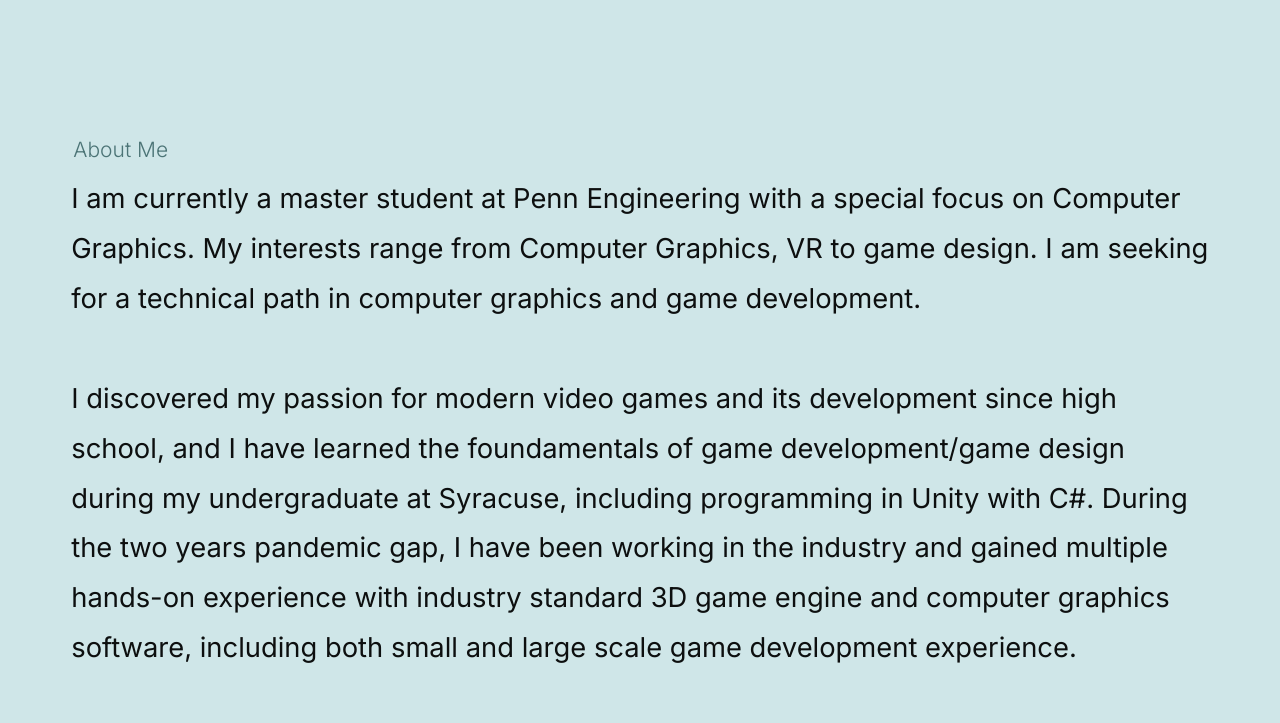
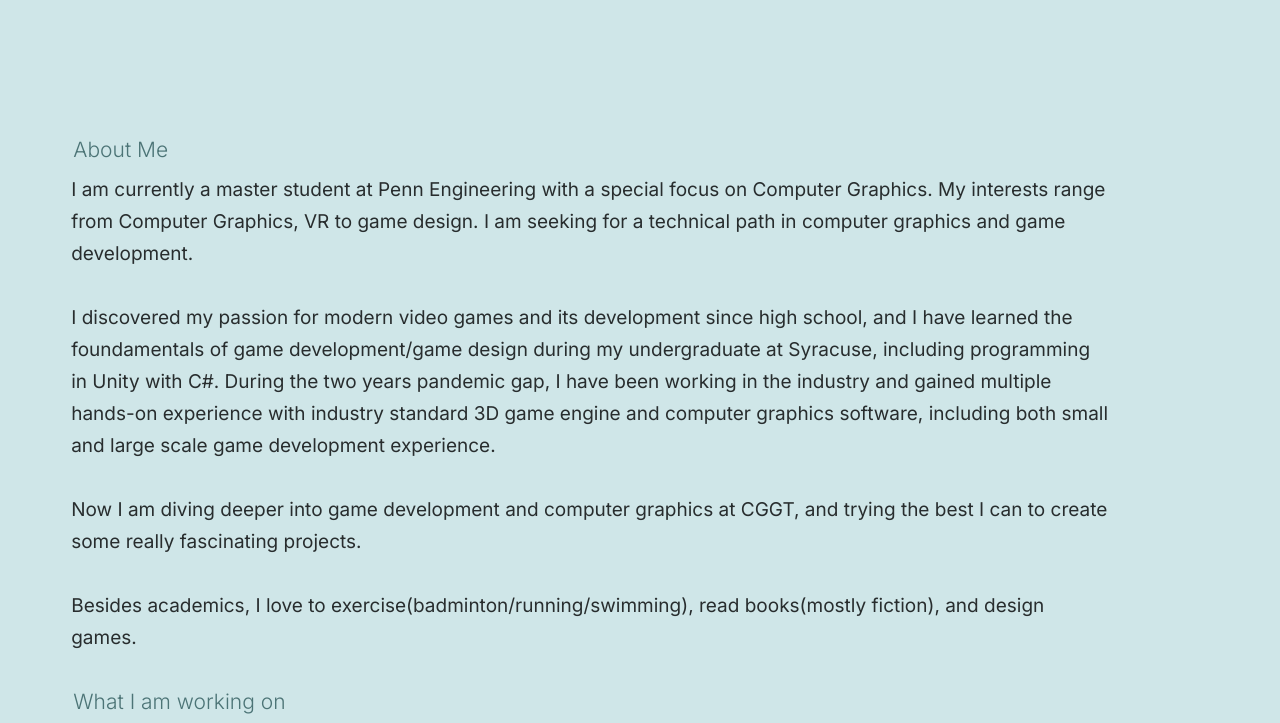
Before and after one commit to Scriptwonder/Scriptwonder.github.io, a plain HTML site: page index.html in a window 1280 px wide. Shown: the part 1260-1983 px from the top of the page. Drawn offline with Linux system fonts and the light colour scheme; a web font is replaced by a local one.

Commit message:
Update index.html

```diff
--- a/index.html
+++ b/index.html
@@ -132,10 +132,10 @@
             <div class="s-about__block s-about__intro">
 
                 <div class="row">
-                    <div class="column lg-12">
+                    <div class="column lg-11">
                         <h2 class="text-pretitle animate-on-load">About Me</h2>
 
-                        <p class="attention-getter animate-on-load">
+                        <p class="animate-on-load">
                             I am currently a master student at Penn Engineering with a special focus on Computer Graphics. My interests range from Computer Graphics, VR to game design.
                             I am seeking for a technical path in computer graphics and game development.<br><br>
                             I discovered my passion for modern video games and its development since high school,
```
